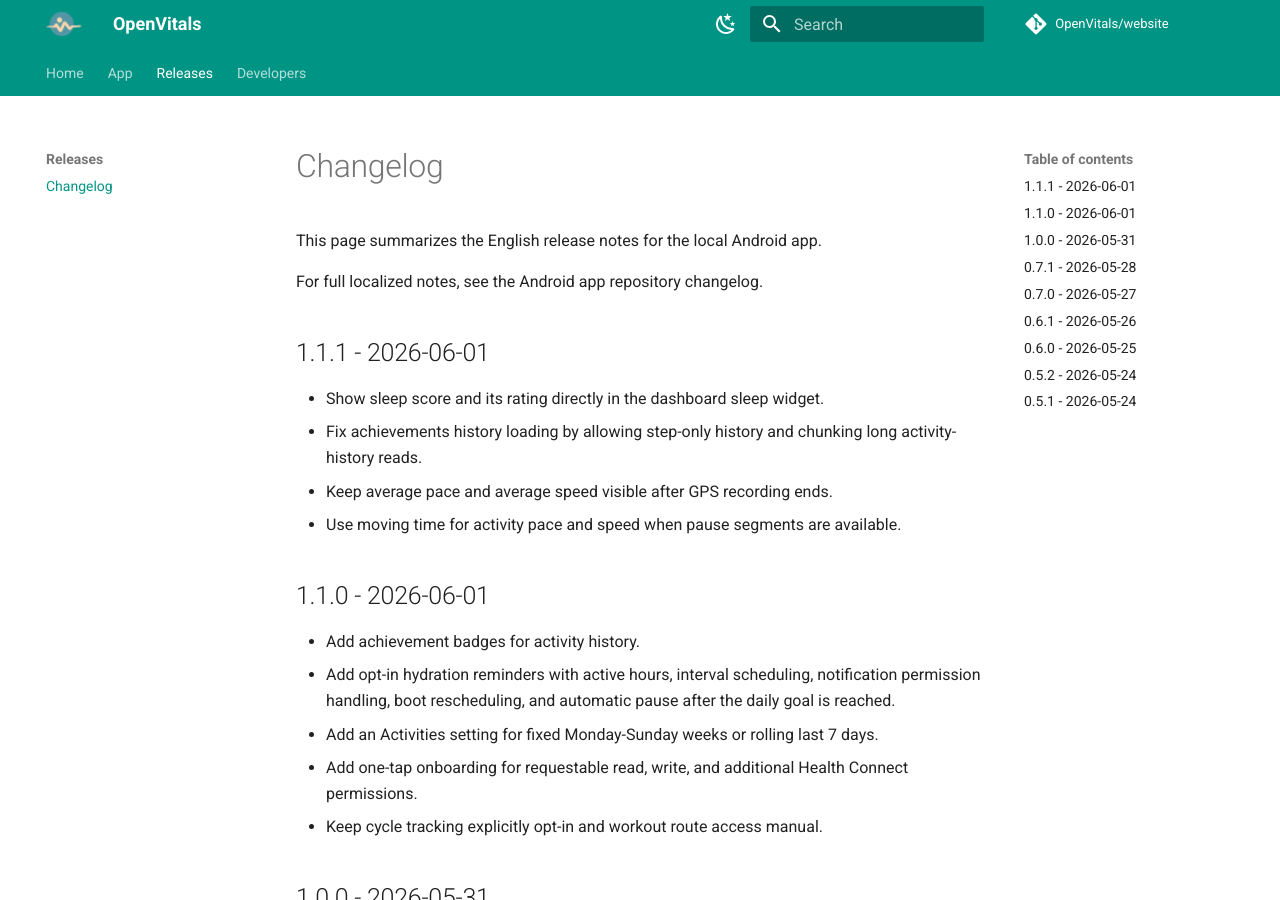
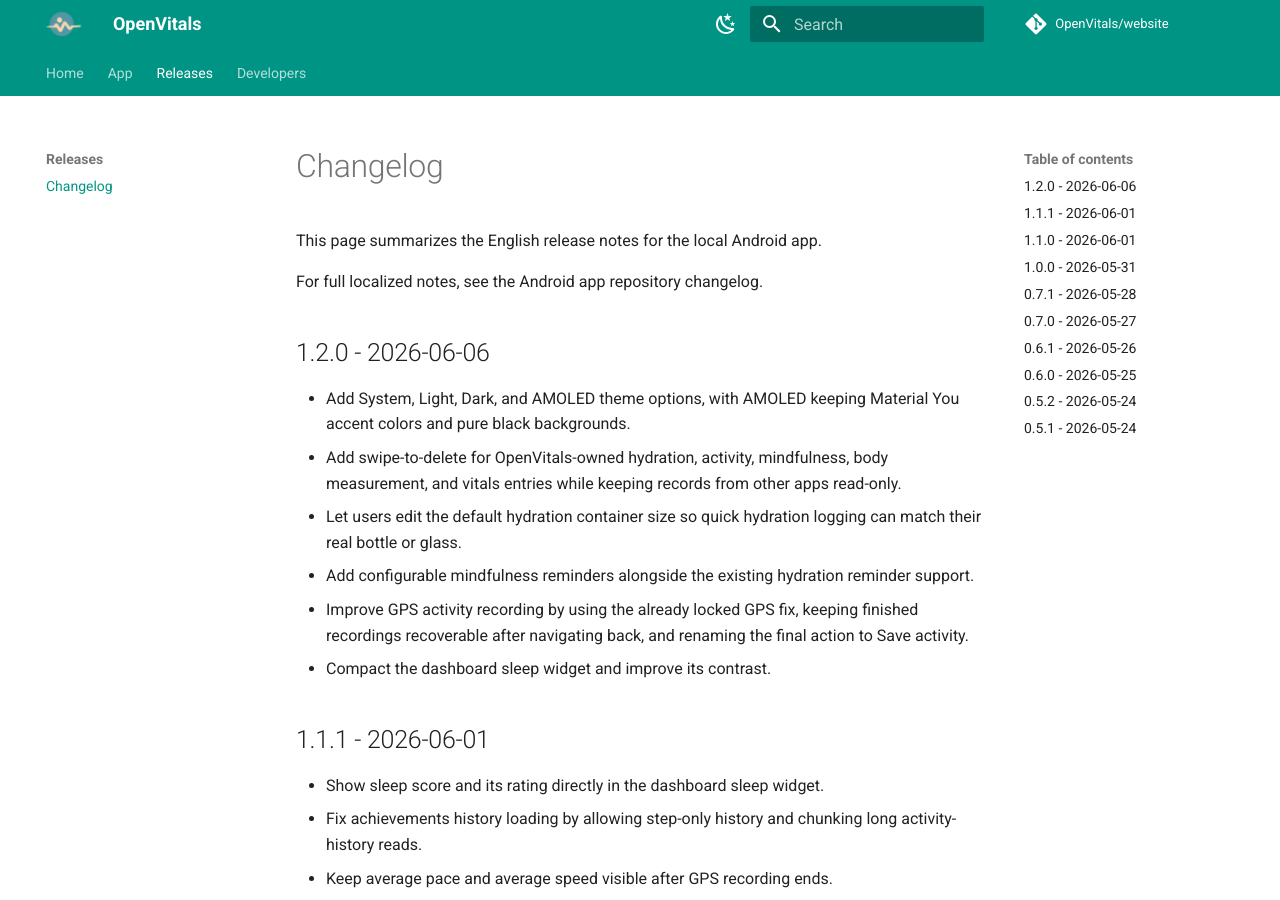
Before and after one commit to OpenVitals-MTU/docs, an MkDocs documentation site: the page built from docs/releases/changelog.md, in a window 1280 px wide and 900 px high. Built offline with MkDocs 1.6.1 and Material for MkDocs 9.7.7, drawn with Linux system fonts in a browser that asks for light colours.

Commit message:
docs: update for 1.2.0 release

```diff
--- a/docs/releases/changelog.md
+++ b/docs/releases/changelog.md
@@ -3,6 +3,15 @@
 This page summarizes the English release notes for the local Android app.
 
 For full localized notes, see the Android app repository changelog.
+
+## 1.2.0 - 2026-06-06
+
+- Add System, Light, Dark, and AMOLED theme options, with AMOLED keeping Material You accent colors and pure black backgrounds.
+- Add swipe-to-delete for OpenVitals-owned hydration, activity, mindfulness, body measurement, and vitals entries while keeping records from other apps read-only.
+- Let users edit the default hydration container size so quick hydration logging can match their real bottle or glass.
+- Add configurable mindfulness reminders alongside the existing hydration reminder support.
+- Improve GPS activity recording by using the already locked GPS fix, keeping finished recordings recoverable after navigating back, and renaming the final action to Save activity.
+- Compact the dashboard sleep widget and improve its contrast.
 
 ## 1.1.1 - 2026-06-01
 
```
Also changed, not shown: docs/app/features.md (+11 -5 lines), docs/app/getting-started.md (+1 -1 lines).
